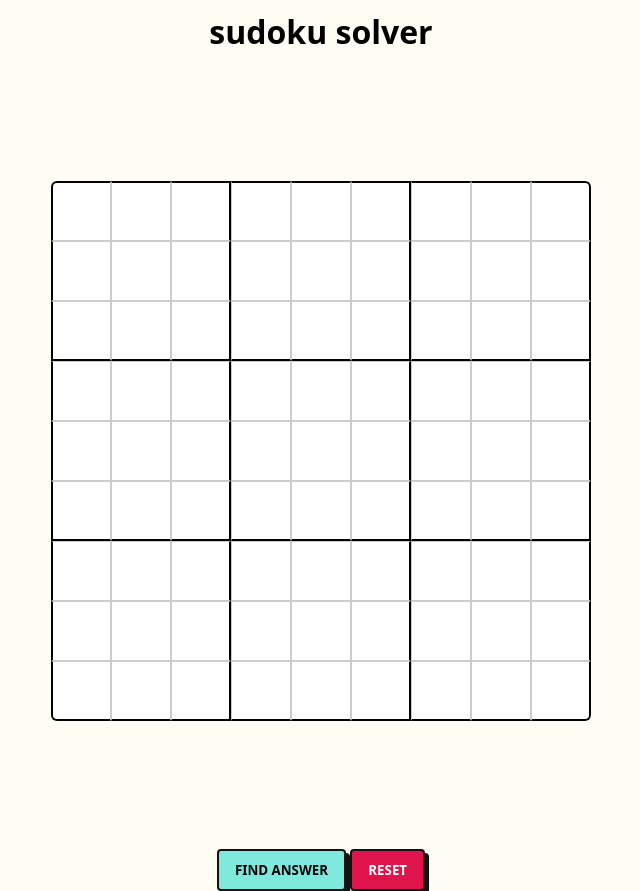
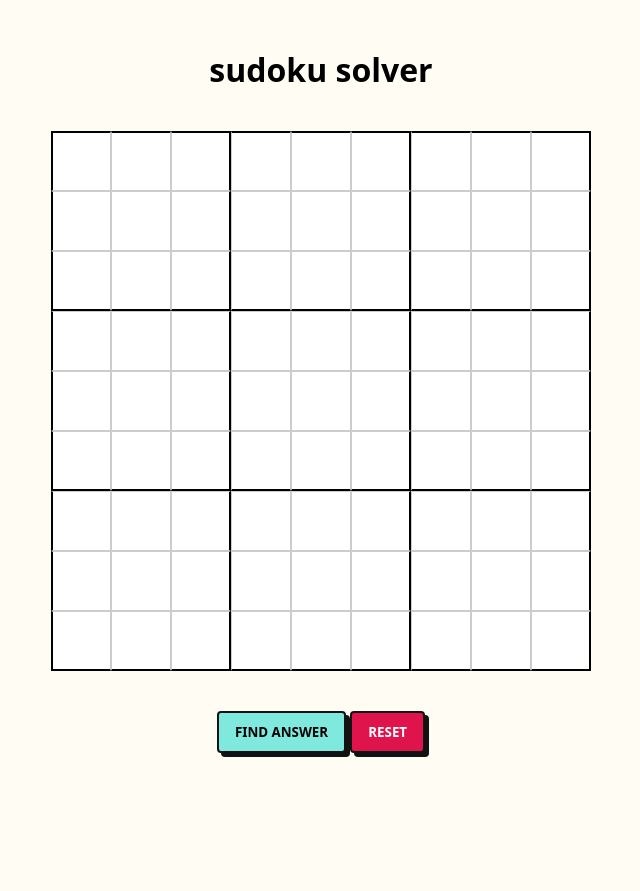
Before and after one commit to kelvinhandoko/sudokuSolver, a plain HTML site: page index.html in a window 1280 px wide. Shown: the whole page, without its empty margins (319-959 px from the left). After the commit the page ends 800 px from the top, so only its background shows below. Drawn offline with Linux system fonts and the light colour scheme.

Commit message:
fix media-queries

```diff
--- a/style.css
+++ b/style.css
@@ -12,18 +12,15 @@ body {
     justify-content: center;
     flex-direction: column;
     align-items: center;
-    gap: 8em;
-}
-
-h1 {
-    margin-top: 10px;
+    gap: 5%;
+    height: 100vh;
 }
 
 #board {
     width: 50%;
     justify-content: center;
     display: grid;
-    grid-template-columns: repeat(9, minmax(50px, 60px));
+    grid-template-columns: repeat(9, minmax(25px, 60px));
 }
 
 #board input {
@@ -38,18 +35,6 @@ input::-webkit-outer-spin-button,
 input::-webkit-inner-spin-button {
     appearance: none;
     margin: 0;
-}
-#board input:first-child {
-    border-top-left-radius: 6px;
-}
-#board input:last-child {
-    border-bottom-right-radius: 6px;
-}
-#board input:nth-child(9) {
-    border-top-right-radius: 6px;
-}
-#board input:nth-child(73) {
-    border-bottom-left-radius: 6px;
 }
 
 #board input:nth-child(3n) {
```
